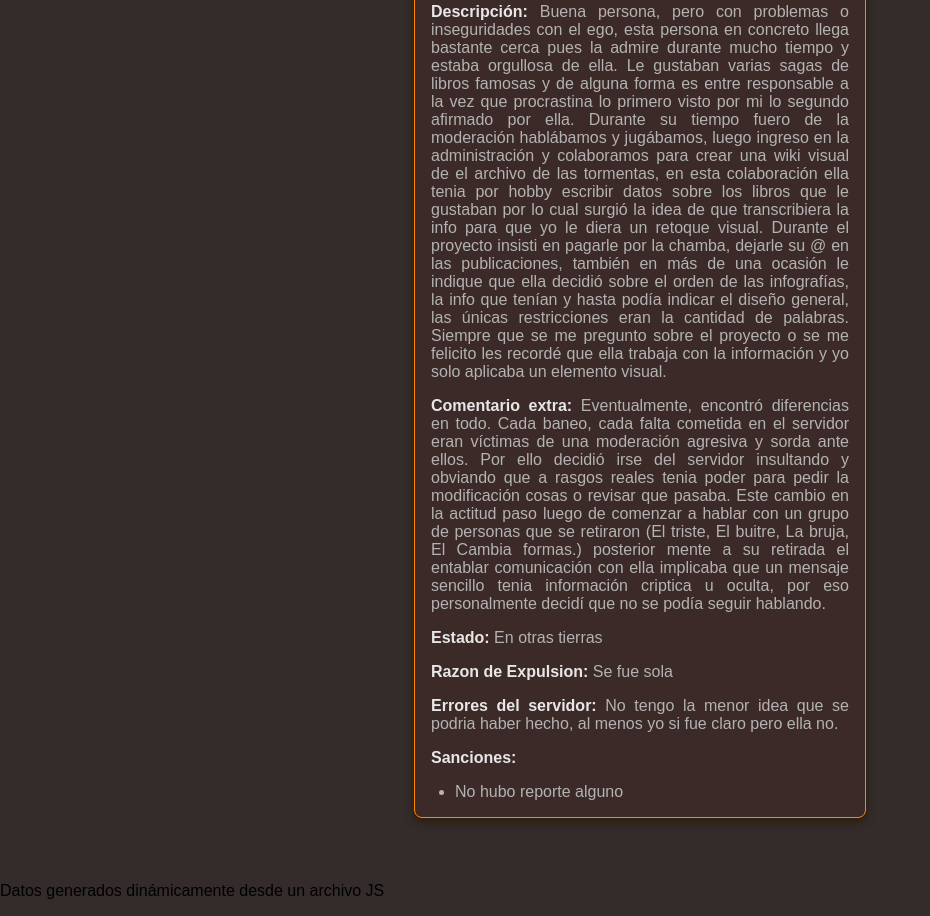
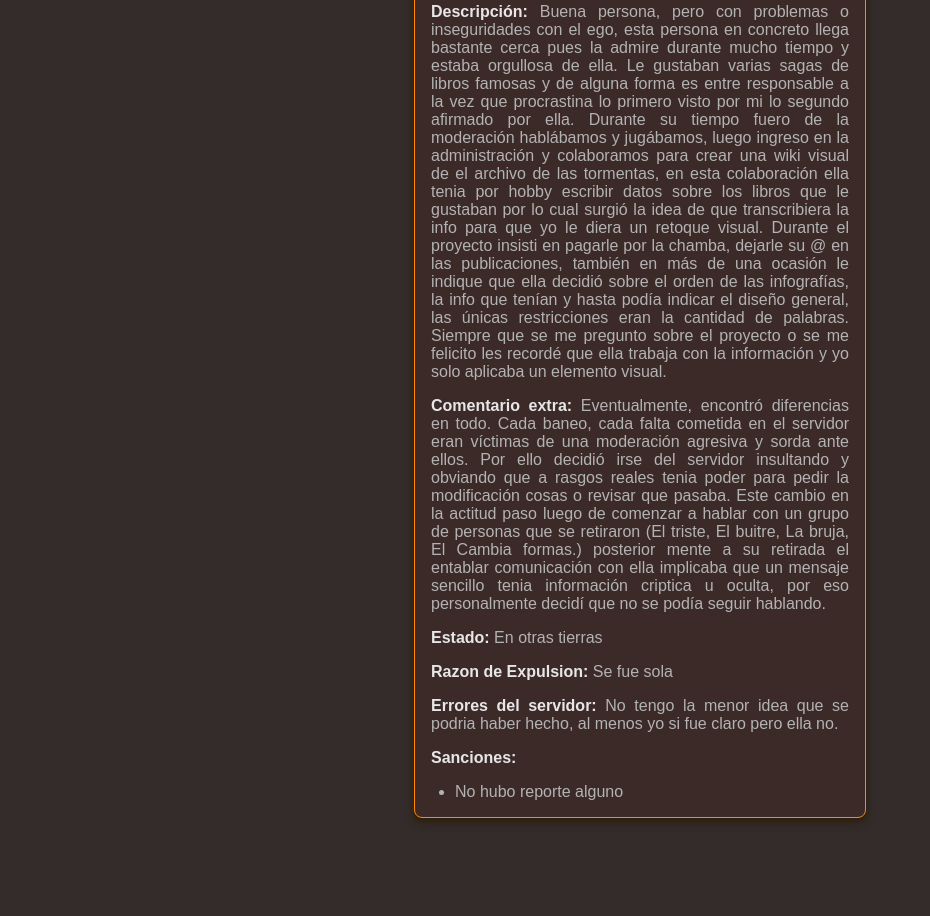
Before and after one commit to JabDelDiagrama/CartasDeBan, a plain HTML site: page index.html in a window 1280 px wide. Shown: the part 6332-7248 px from the top of the page, without its empty margins (0-930 px from the left). After the commit the page ends 7198 px from the top, so only its background shows below. Drawn offline with Linux system fonts and the light colour scheme.

Commit message:
Update index.html

```diff
--- a/index.html
+++ b/index.html
@@ -13,9 +13,6 @@
     <main id="card-container">
         <!-- Las cartas se generarán dinámicamente aquí -->
     </main>
-    <footer>
-        <p>Datos generados dinámicamente desde un archivo JS</p>
-    </footer>
     <script src="data.js"></script>
     <script src="script.js"></script>
 </body>
```
